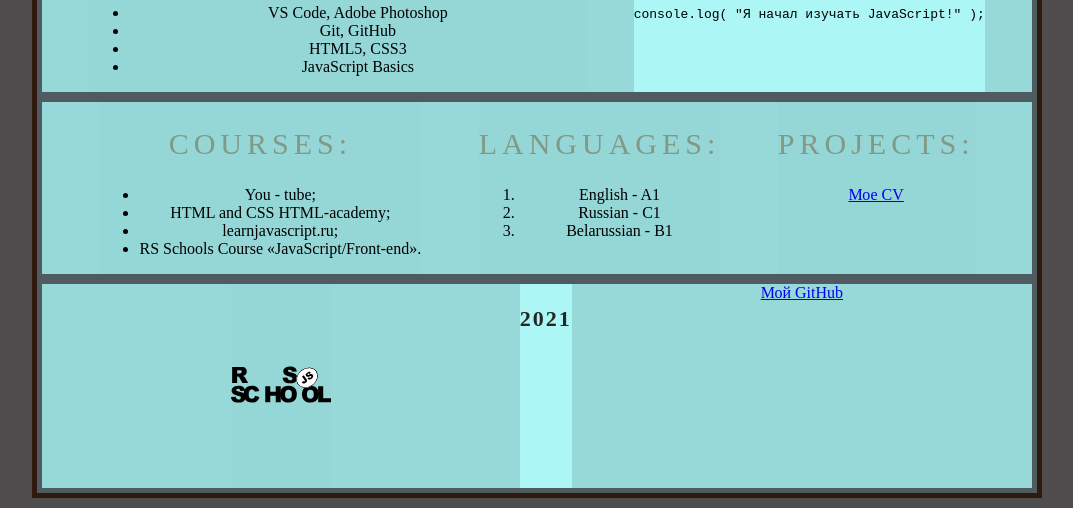
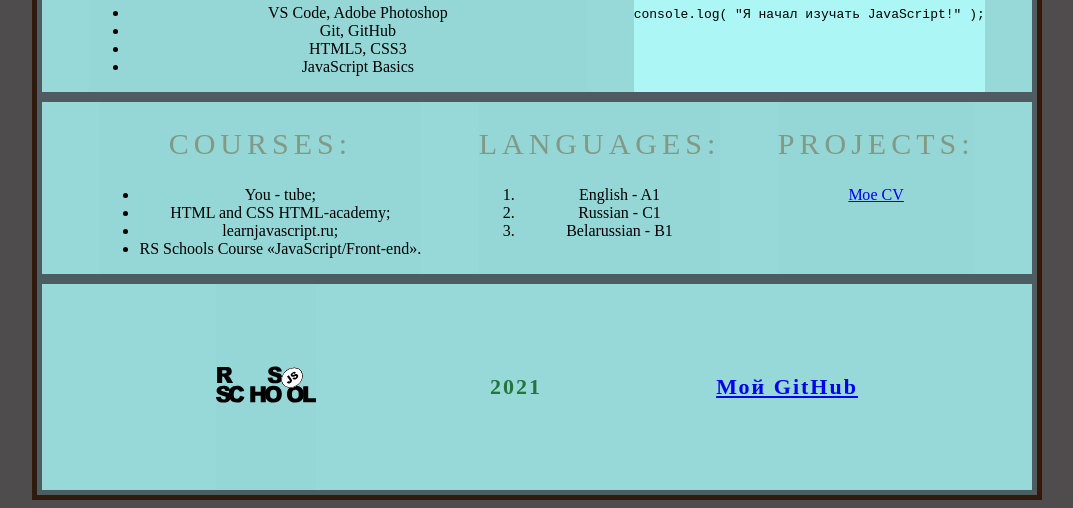
Before and after one commit to ArtemZhurnevich/rsschool-cv, a plain HTML site: page index.html in a window 1280 px wide. Shown: the part 678-1186 px from the top of the page, without its empty margins (103-1176 px from the left). Drawn offline with Linux system fonts and the light colour scheme.

Commit message:
fix:html css

```diff
--- a/cv.css
+++ b/cv.css
@@ -14,7 +14,14 @@ body {
     height: 200px;
 }
 .footer{
-
+    display: flex;
+    align-items: center;
+    justify-content: center;
+      font-size: 22px;
+      font-weight: 700;
+      text-transform:capitalize;
+      letter-spacing: 2px;
+      color: #24753f;
 }
 .flex1{
     display: flex;
@@ -50,14 +57,7 @@ body {
 .block2.year{
 align-self: center;
 }
-.year{
 
-    font-size: 22px;
-    font-weight: 700;
-    text-transform:capitalize;
-    letter-spacing: 2px;
-    color: #242725;
-}
 
 #nav{
     max-width: 500px;
--- a/index.html
+++ b/index.html
@@ -127,8 +127,8 @@
                 <div class="footer flex1">
                     <div class="block1"><a href="https://rs.school/"><img class="RSS" src="photo/rs_school_js.svg"
                                 alt="логотип школы"></a></div>
-                    <div class="block2">
-                        <p class="year">2021</p>
+                    <div class="footer">
+                        <p class="">2021</p>
                     </div>
                     <div><a href="https://github.com/ArtemZhurnevich">Мой GitHub</a></div>
                 </div>
```
